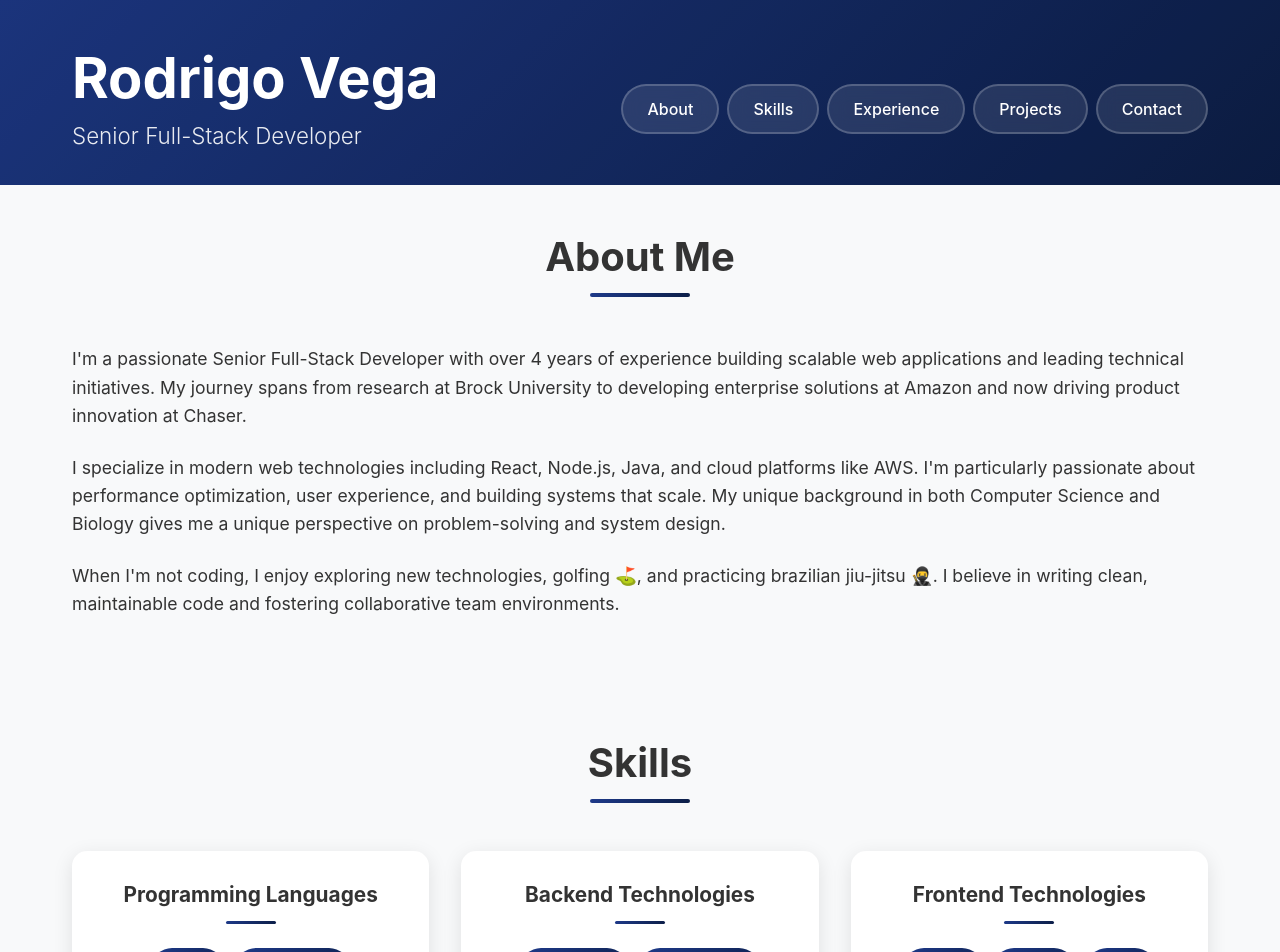
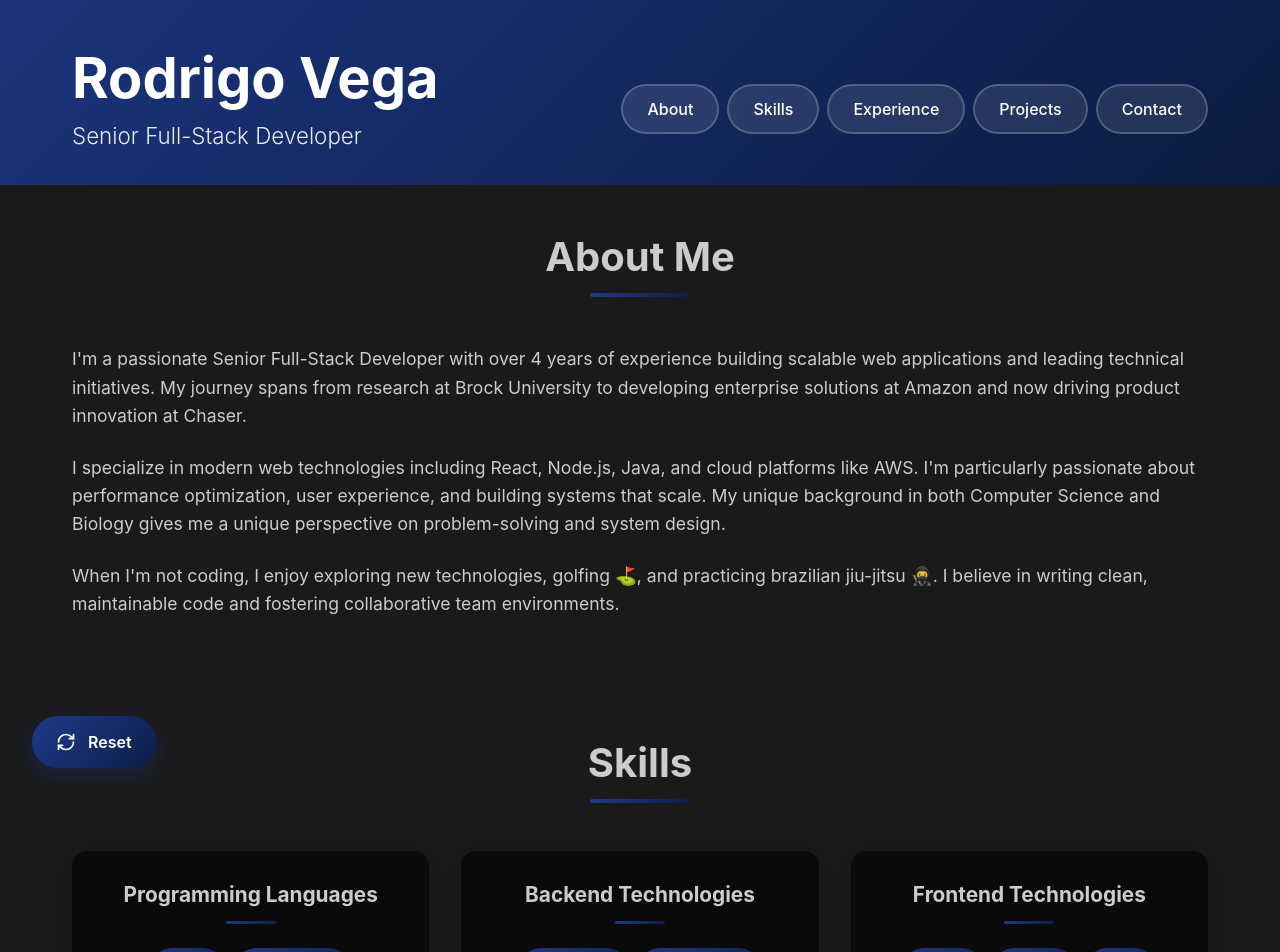
Before and after one commit to RodoVJ/portfolio-website, a React (Vite) app: page / in a window 1280 px wide. Shown: the top 952 px of the page. Built offline with nearby package versions, Linux system fonts and the light colour scheme.

Commit message:
Paint brush experience

```diff
--- a/src/App.css
+++ b/src/App.css
@@ -14,7 +14,7 @@
   font-weight: 700;
   text-align: center;
   margin: 0;
-  color: #333;
+  color: var(--text-secondary);
   position: relative;
   padding-bottom: 1rem;
 }
--- a/src/App.tsx
+++ b/src/App.tsx
@@ -7,9 +7,11 @@ import Projects from './components/Projects/Projects';
 import Education from './components/Education/Education';
 import Contact from './components/Contact/Contact';
 import ScrollToTop from './components/ScrollToTop/ScrollToTop';
+import MouseReveal from './components/MouseReveal/MouseReveal';
 
 function App() {
   return (
+    <MouseReveal>
       <div className="App">
         <Header />
         <About />
@@ -20,6 +22,7 @@ function App() {
         <Contact />
         <ScrollToTop />
       </div>
+    </MouseReveal>
   );
 }
 
--- a/src/components/About/About.css
+++ b/src/components/About/About.css
@@ -1,6 +1,6 @@
 .about {
   padding: 3rem 0;
-  background: #f8f9fa;
+  background: var(--bg-secondary);
 }
 
 .about-content {
@@ -15,7 +15,7 @@
 .about-text {
   font-size: 1.1rem;
   line-height: 1.8;
-  color: #333;
+  color: var(--text-secondary);
 }
 
 .about-text p {
@@ -31,7 +31,7 @@
 .highlight-item {
   text-align: center;
   padding: 2rem;
-  background: white;
+  background: var(--bg-primary);
   border-radius: 15px;
   box-shadow: 0 5px 20px rgba(0, 0, 0, 0.1);
   transition: transform 0.3s ease;
@@ -44,14 +44,14 @@
 .highlight-item h3 {
   font-size: 2.5rem;
   font-weight: 700;
-  color: #1e3a8a;
+  color: var(--accent-primary);
   margin: 0;
   margin-bottom: 0.5rem;
 }
 
 .highlight-item p {
   margin: 0;
-  color: #666;
+  color: var(--text-secondary);
   font-weight: 500;
   font-size: 0.9rem;
 }
--- a/src/components/Education/Education.css
+++ b/src/components/Education/Education.css
@@ -1,6 +1,6 @@
 .education {
   padding: 3rem 0;
-  background: white;
+  background: var(--bg-primary);
 }
 
 .education-content {
@@ -13,7 +13,7 @@
   display: flex;
   align-items: center;
   gap: 2rem;
-  background: #f8f9fa;
+  background: var(--bg-secondary);
   padding: 3rem;
   border-radius: 20px;
   box-shadow: 0 10px 30px rgba(0, 0, 0, 0.1);
@@ -44,14 +44,14 @@
 .institution {
   font-size: 1.5rem;
   font-weight: 700;
-  color: #333;
+  color: var(--text-secondary);
   margin: 0;
   margin-bottom: 0.5rem;
 }
 
 .degree {
   font-size: 1.1rem;
-  color: #666;
+  color: var(--text-secondary);
   margin: 0;
   margin-bottom: 1rem;
   line-height: 1.6;
--- /dev/null
+++ b/src/components/MouseReveal/MouseReveal.css
@@ -0,0 +1,103 @@
+.mouse-reveal-container {
+  position: relative;
+  width: 100%;
+  min-height: 100vh;
+}
+
+.reveal-mask-svg {
+  position: fixed;
+  top: 0;
+  left: 0;
+  width: 100%;
+  height: 100%;
+  pointer-events: none;
+  z-index: 0;
+  opacity: 0;
+}
+
+.content-layer {
+  position: absolute;
+  top: 0;
+  left: 0;
+  width: 100%;
+  min-height: 100vh;
+}
+
+.dark-layer {
+  z-index: 1;
+}
+
+.light-layer {
+  z-index: 2;
+  mask: url(#reveal-mask);
+  -webkit-mask: url(#reveal-mask);
+}
+
+/* Reset button */
+.reset-paint-btn {
+  position: fixed;
+  bottom: 2rem;
+  left: 2rem;
+  z-index: 1000;
+  display: flex;
+  align-items: center;
+  gap: 0.75rem;
+  padding: 1rem 1.5rem;
+  background: linear-gradient(135deg, #1e3a8a, #0c1e47);
+  color: white;
+  border: none;
+  border-radius: 50px;
+  font-size: 1rem;
+  font-weight: 600;
+  cursor: pointer;
+  box-shadow: 0 8px 25px rgba(30, 58, 138, 0.4);
+  transition: all 0.3s ease;
+  font-family: inherit;
+}
+
+.reset-paint-btn:hover {
+  transform: translateY(-3px);
+  box-shadow: 0 12px 35px rgba(30, 58, 138, 0.5);
+  background: linear-gradient(135deg, #2563eb, #1e40af);
+}
+
+.reset-paint-btn:active {
+  transform: translateY(-1px);
+}
+
+.reset-paint-btn svg {
+  flex-shrink: 0;
+}
+
+.reset-label {
+  white-space: nowrap;
+}
+
+@media (max-width: 768px) {
+  .reset-paint-btn {
+    bottom: 1.5rem;
+    left: 1.5rem;
+    padding: 0.85rem 1.25rem;
+    font-size: 0.9rem;
+    gap: 0.6rem;
+  }
+
+  .reset-paint-btn svg {
+    width: 18px;
+    height: 18px;
+  }
+}
+
+@media (max-width: 480px) {
+  .reset-label {
+    display: none;
+  }
+
+  .reset-paint-btn {
+    width: 56px;
+    height: 56px;
+    padding: 0;
+    justify-content: center;
+    border-radius: 50%;
+  }
+}
--- /dev/null
+++ b/src/components/MouseReveal/MouseReveal.tsx
@@ -0,0 +1,165 @@
+import { useEffect, useRef, useState } from 'react';
+import './MouseReveal.css';
+
+interface Point {
+  x: number;
+  y: number;
+  timestamp: number;
+  id: number;
+}
+
+interface MouseRevealProps {
+  children: React.ReactNode;
+}
+
+const MouseReveal: React.FC<MouseRevealProps> = ({ children }) => {
+  const [points, setPoints] = useState<Point[]>([]);
+  const [, setRenderTrigger] = useState(0);
+  const animationFrameRef = useRef<number | null>(null);
+  const lastPointRef = useRef<Point | null>(null);
+  const pointIdRef = useRef(0);
+  const svgRef = useRef<SVGSVGElement>(null);
+
+  // Track mouse movement
+  useEffect(() => {
+    const handleMouseMove = (e: MouseEvent) => {
+      const now = Date.now();
+      const newPoint: Point = {
+        x: e.clientX + window.scrollX,
+        y: e.clientY + window.scrollY,
+        timestamp: now,
+        id: pointIdRef.current++,
+      };
+
+      // Only add point if it's far enough from the last point (for performance)
+      if (!lastPointRef.current ||
+          Math.hypot(newPoint.x - lastPointRef.current.x, newPoint.y - lastPointRef.current.y) > 2) {
+        lastPointRef.current = newPoint;
+        setPoints((prev) => [...prev, newPoint]);
+      }
+    };
+
+    window.addEventListener('mousemove', handleMouseMove);
+
+    return () => {
+      window.removeEventListener('mousemove', handleMouseMove);
+    };
+  }, []);
+
+  // Update SVG size
+  useEffect(() => {
+    const updateSize = () => {
+      if (svgRef.current) {
+        svgRef.current.setAttribute('width', String(document.documentElement.scrollWidth));
+        svgRef.current.setAttribute('height', String(document.documentElement.scrollHeight));
+      }
+    };
+
+    updateSize();
+    window.addEventListener('resize', updateSize);
+    window.addEventListener('scroll', updateSize);
+
+    return () => {
+      window.removeEventListener('resize', updateSize);
+      window.removeEventListener('scroll', updateSize);
+    };
+  }, []);
+
+  // Trigger re-renders for smooth growth animation
+  useEffect(() => {
+    const animate = () => {
+      // Trigger re-render for smooth animations
+      setRenderTrigger(prev => prev + 1);
+
+      animationFrameRef.current = requestAnimationFrame(animate);
+    };
+
+    animationFrameRef.current = requestAnimationFrame(animate);
+
+    return () => {
+      if (animationFrameRef.current) {
+        cancelAnimationFrame(animationFrameRef.current);
+      }
+    };
+  }, []);
+
+  // Reset all paint strokes
+  const resetPaint = () => {
+    setPoints([]);
+    lastPointRef.current = null;
+    pointIdRef.current = 0;
+  };
+
+  return (
+    <div className="mouse-reveal-container">
+      {/* SVG mask definition */}
+      <svg ref={svgRef} className="reveal-mask-svg">
+        <defs>
+          <mask id="reveal-mask">
+            <rect width="100%" height="100%" fill="black" />
+            {points.map((point) => {
+              const now = Date.now();
+              const age = now - point.timestamp;
+              const maxRadius = 200;
+              const growthDuration = 10;
+
+              let radius = maxRadius;
+              if (age < growthDuration) {
+                radius = (age / growthDuration) * maxRadius;
+              }
+
+              return (
+                <circle
+                  key={point.id}
+                  cx={point.x}
+                  cy={point.y}
+                  r={radius}
+                  fill="white"
+                />
+              );
+            })}
+          </mask>
+        </defs>
+      </svg>
+
+      {/* Dark mode layer (default/base) */}
+      <div className="content-layer dark-layer">
+        <div className="dark-mode">
+          {children}
+        </div>
+      </div>
+
+      {/* Light mode layer with mask (revealed on mouse movement) */}
+      <div className="content-layer light-layer">
+        {children}
+      </div>
+
+      {/* Reset button */}
+      <button
+        className="reset-paint-btn"
+        onClick={resetPaint}
+        aria-label="Reset view"
+        title="Reset view"
+      >
+        <svg
+          width="20"
+          height="20"
+          viewBox="0 0 24 24"
+          fill="none"
+          stroke="currentColor"
+          strokeWidth="2"
+          strokeLinecap="round"
+          strokeLinejoin="round"
+        >
+          <path d="M3 12a9 9 0 0 1 9-9 9.75 9.75 0 0 1 6.74 2.74L21 8"/>
+          <path d="M21 3v5h-5"/>
+          <path d="M21 12a9 9 0 0 1-9 9 9.75 9.75 0 0 1-6.74-2.74L3 16"/>
+          <path d="M3 21v-5h5"/>
+        </svg>
+        <span className="reset-label">Reset</span>
+      </button>
+    </div>
+  );
+};
+
+export default MouseReveal;
--- a/src/components/Projects/Projects.css
+++ b/src/components/Projects/Projects.css
@@ -1,6 +1,6 @@
 .projects {
   padding: 5rem 0;
-  background: #f8f9fa;
+  background: var(--bg-secondary);
 }
 
 .projects-grid {
@@ -12,7 +12,7 @@
 }
 
 .project-card {
-  background: white;
+  background: var(--bg-primary);
   border-radius: 15px;
   overflow: hidden;
   box-shadow: 0 5px 20px rgba(0, 0, 0, 0.1);
@@ -93,12 +93,12 @@
 .project-title {
   font-size: 1.5rem;
   font-weight: 700;
-  color: #333;
+  color: var(--text-secondary);
   margin: 0 0 1rem 0;
 }
 
 .project-description {
-  color: #666;
+  color: var(--text-secondary);
   line-height: 1.6;
   margin: 0 0 1.5rem 0;
 }
@@ -133,7 +133,7 @@
 .project-highlights li {
   margin-bottom: 0.6rem;
   line-height: 1.6;
-  color: #444;
+  color: var(--text-secondary);
   font-size: 0.95rem;
 }
 
--- a/src/components/Skills/Skills.css
+++ b/src/components/Skills/Skills.css
@@ -1,6 +1,6 @@
 .skills {
   padding: 3rem 0;
-  background: #f8f9fa;
+  background: var(--bg-secondary);
 }
 
 .skills-grid {
@@ -11,7 +11,7 @@
 }
 
 .skill-category {
-  background: white;
+  background: var(--bg-primary);
   padding: 2rem;
   border-radius: 15px;
   box-shadow: 0 5px 20px rgba(0, 0, 0, 0.1);
@@ -25,7 +25,7 @@
 .category-title {
   font-size: 1.3rem;
   font-weight: 700;
-  color: #333;
+  color: var(--text-secondary);
   margin: 0;
   margin-bottom: 1.5rem;
   text-align: center;
--- a/src/index.css
+++ b/src/index.css
@@ -5,14 +5,34 @@
   line-height: 1.5;
   font-weight: 400;
 
+  /* Light mode variables */
+  --bg-primary: #ffffff;
+  --bg-secondary: #f9f9f9;
+  --text-primary: #213547;
+  --text-secondary: #333;
+  --accent-primary: #1e3a8a;
+  --accent-secondary: #0c1e47;
+  --border-color: #e0e0e0;
+
   color-scheme: light;
-  color: #213547;
-  background-color: #ffffff;
+  color: var(--text-primary);
+  background-color: var(--bg-primary);
 
   font-synthesis: none;
   text-rendering: optimizeLegibility;
   -webkit-font-smoothing: antialiased;
   -moz-osx-font-smoothing: grayscale;
+}
+
+.dark-mode {
+  /* Dark mode variables */
+  --bg-primary: #0a0a0a;
+  --bg-secondary: #1a1a1a;
+  --text-primary: #e0e0e0;
+  --text-secondary: #cccccc;
+  --accent-primary: #60a5fa;
+  --accent-secondary: #3b82f6;
+  --border-color: #333;
 }
 
 * {
@@ -25,7 +45,7 @@ body {
   margin: 0;
   min-width: 320px;
   min-height: 100vh;
-  background-color: #ffffff;
+  background-color: var(--bg-primary);
 }
 
 h1, h2, h3, h4, h5, h6 {
@@ -39,12 +59,12 @@ p {
 
 a {
   font-weight: 500;
-  color: #1e3a8a;
+  color: var(--accent-primary);
   text-decoration: inherit;
 }
 
 a:hover {
-  color: #0c1e47;
+  color: var(--accent-secondary);
 }
 
 button {
@@ -54,13 +74,13 @@ button {
   font-size: 1em;
   font-weight: 500;
   font-family: inherit;
-  background-color: #f9f9f9;
+  background-color: var(--bg-secondary);
   cursor: pointer;
   transition: border-color 0.25s;
 }
 
 button:hover {
-  border-color: #1e3a8a;
+  border-color: var(--accent-primary);
 }
 
 button:focus,
@@ -78,6 +98,6 @@ li {
 
 /* Focus styles for accessibility */
 *:focus {
-  outline: 2px solid #1e3a8a;
+  outline: 2px solid var(--accent-primary);
   outline-offset: 2px;
 }
```
Also changed, not shown: src/components/Experience/Experience.css (+7 -7 lines). Lines whose indentation alone changed are shown as unchanged.
